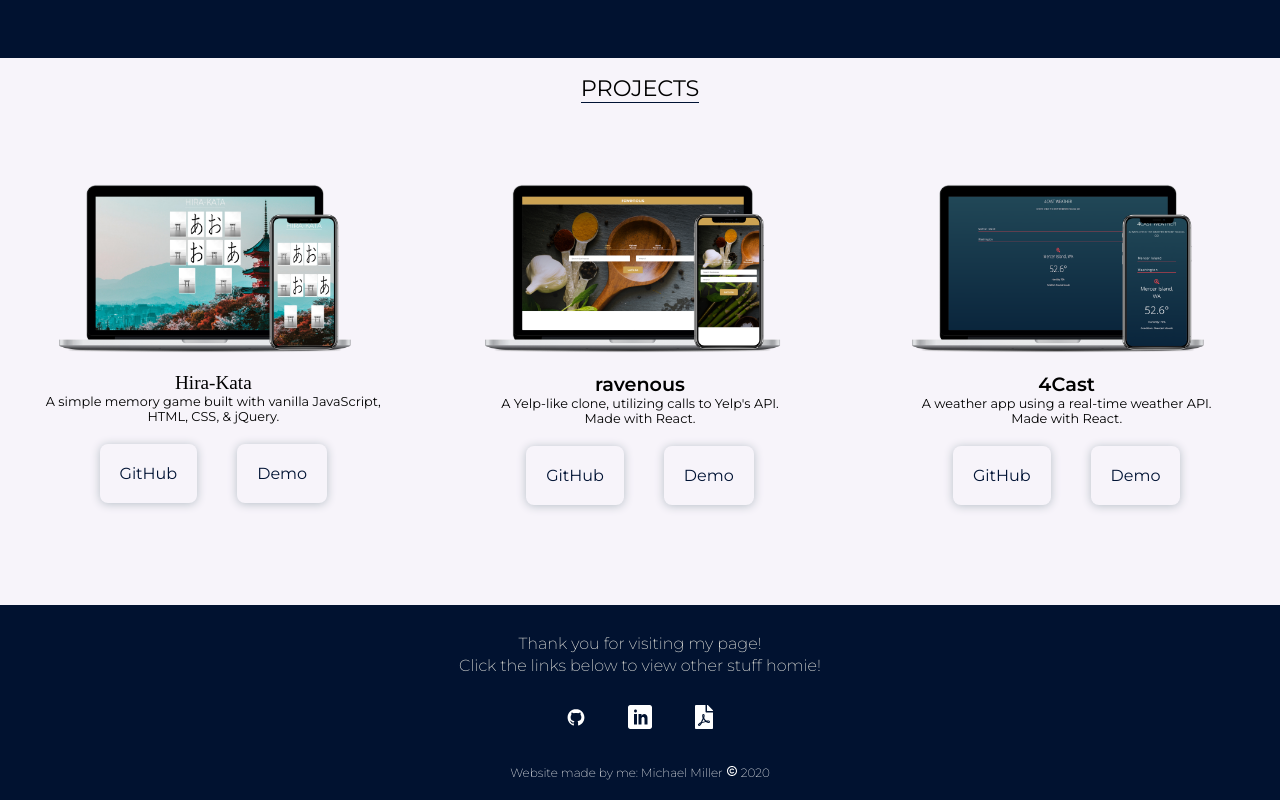
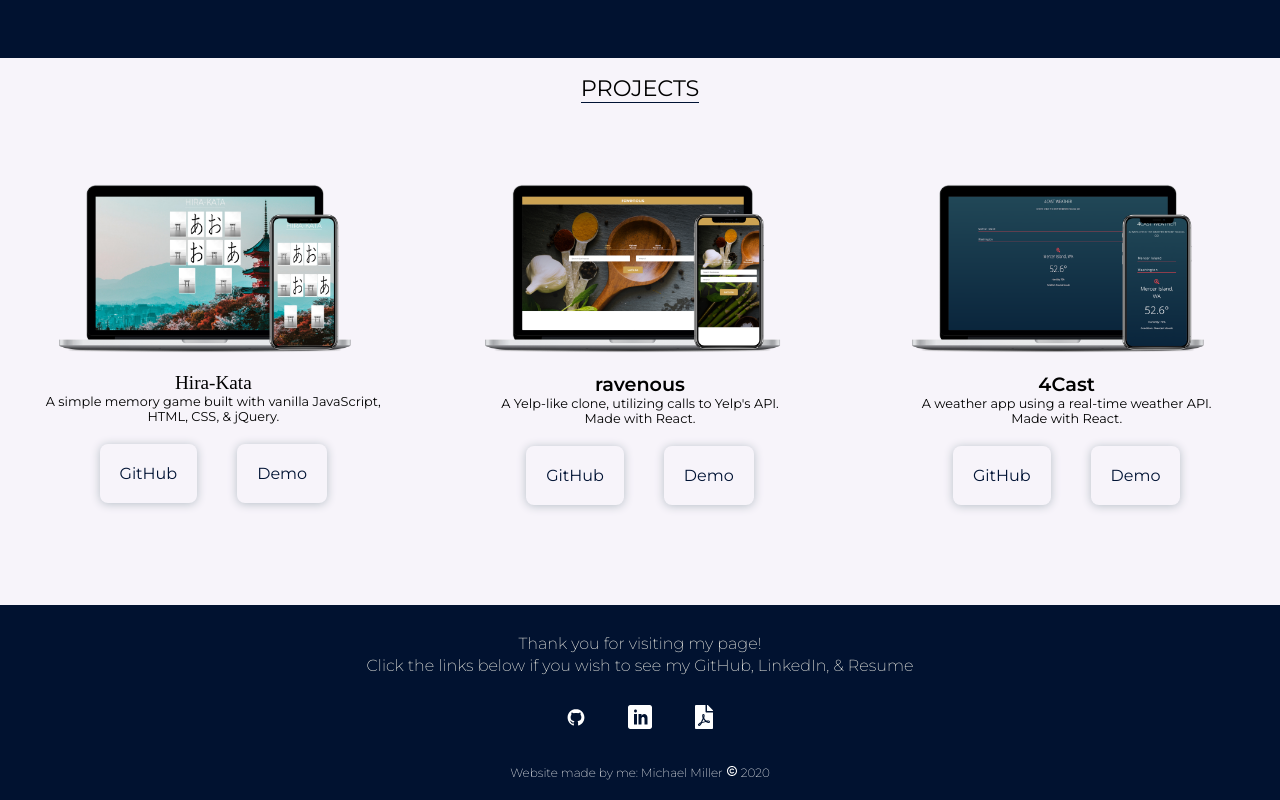
Before and after one commit to memiller219/portfolio, a React (Create React App) app: page / in a window 1280 px wide. Shown: the part 1027-1827 px from the top of the page. Built offline with nearby package versions, Linux system fonts and the light colour scheme; a web font is replaced by a local one.

Commit message:
fixed footer

```diff
--- a/src/components/Footer/Footer.js
+++ b/src/components/Footer/Footer.js
@@ -4,22 +4,23 @@ import {
   FooterInfo,
   FooterIcons,
   IconsContainer,
-  FooterCopyright
+  FooterCopyright,
 } from "./Footer.elements";
 import { DiGithubBadge } from "react-icons/di";
 import { ImLinkedin } from "react-icons/im";
 import { FaFilePdf } from "react-icons/fa";
-import {RiCopyrightLine} from 'react-icons/ri'
+import { RiCopyrightLine } from "react-icons/ri";
 
-import Resume from '../../images/Resume.pdf';
-
+import Resume from "../../images/Resume.pdf";
 
 const Footer = () => {
   return (
     <FooterContainer>
       <FooterInfo>
         Thank you for visiting my page!
-        <div>Click the links below to view other stuff homie!</div>
+        <div>
+          Click the links below if you wish to see my GitHub, LinkedIn, & Resume
+        </div>
       </FooterInfo>
       <IconsContainer>
         <FooterIcons href="https://github.com/memiller219">
@@ -32,7 +33,9 @@ const Footer = () => {
           <FaFilePdf />
         </FooterIcons>
       </IconsContainer>
-      <FooterCopyright>Website made by me: Michael Miller {<RiCopyrightLine />} 2020</FooterCopyright>
+      <FooterCopyright>
+        Website made by me: Michael Miller {<RiCopyrightLine />} 2020
+      </FooterCopyright>
     </FooterContainer>
   );
 };
```
